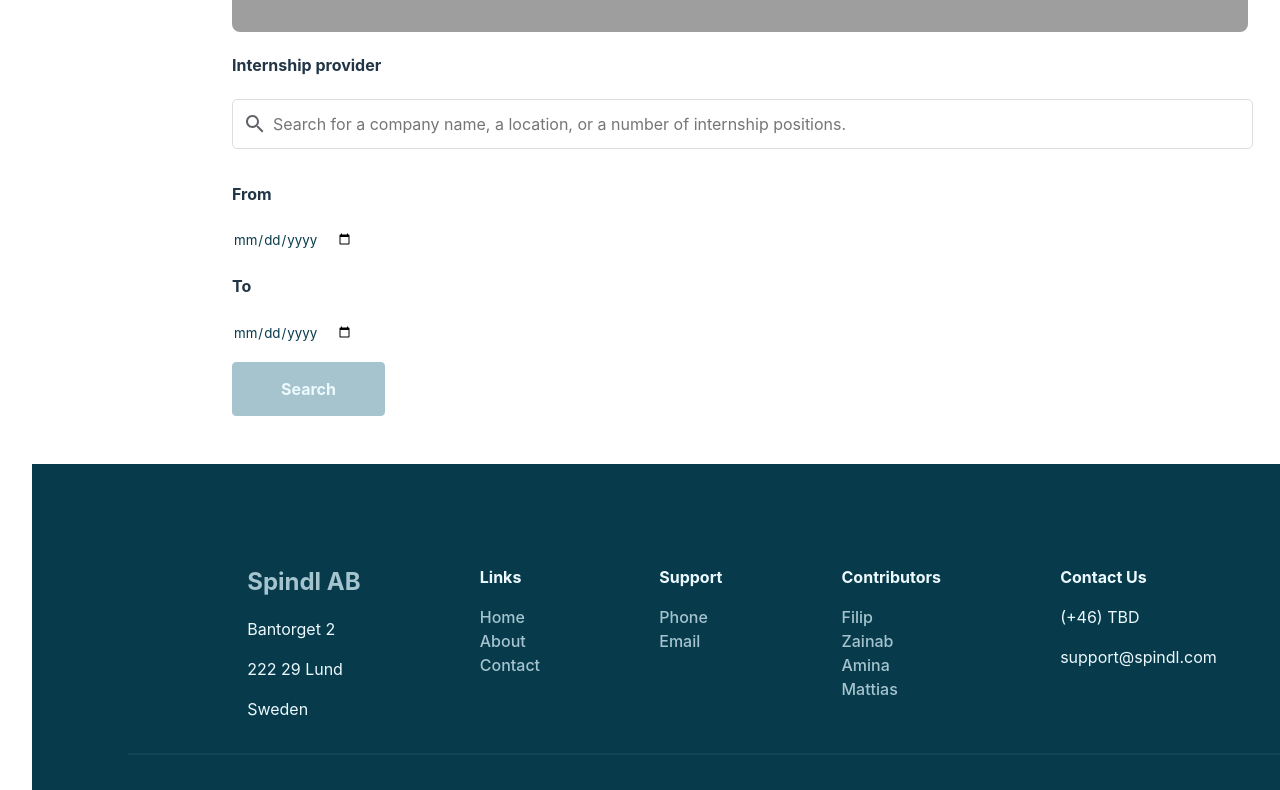
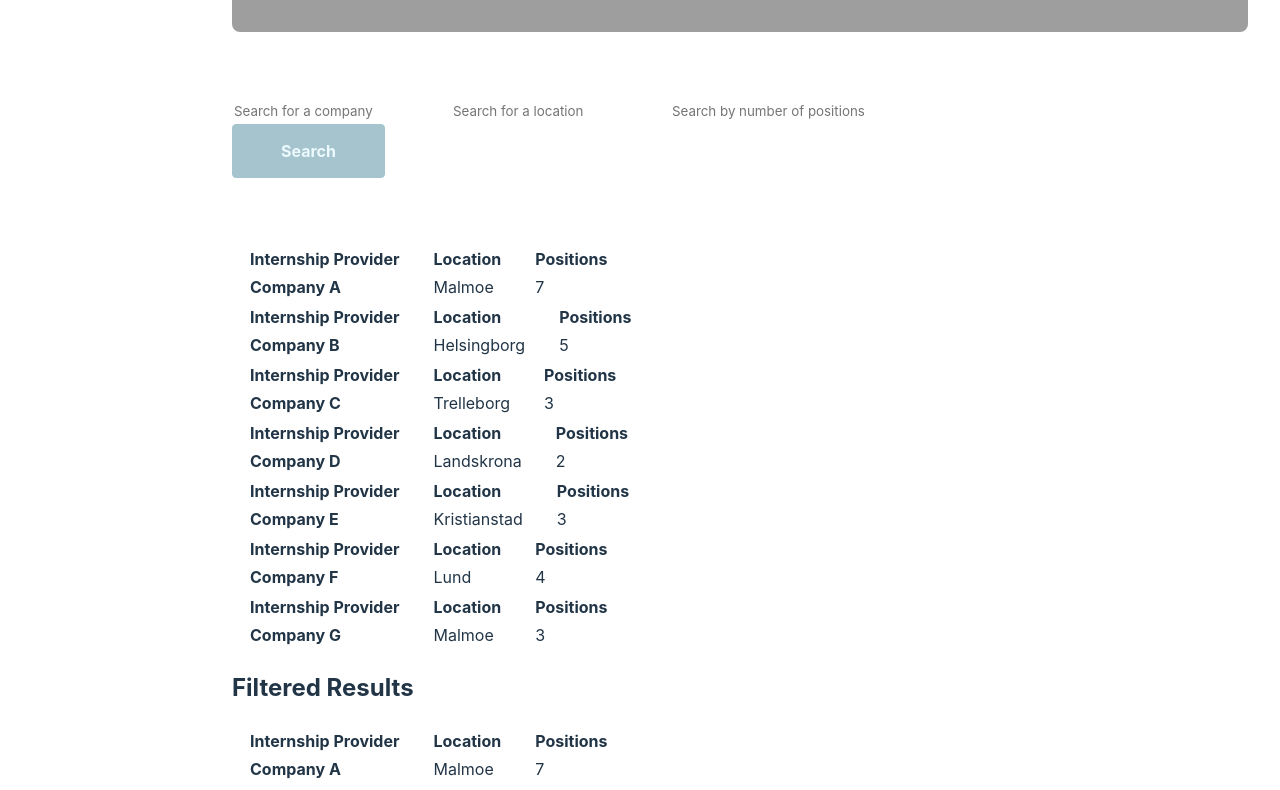
Before and after one commit to MinaStormcloud/Spindl_APL, a React (Vite) app in the folder spindl_apl.client/: page / in a window 1280 px wide. Shown: the part 800-1590 px from the top of the page. Built offline with nearby package versions, Linux system fonts and the light colour scheme; grey boxes are pictures that could not be loaded.

Commit message:
olika sökfält

```diff
--- a/spindl_apl.client/src/components/searchbar/SearchBar.jsx
+++ b/spindl_apl.client/src/components/searchbar/SearchBar.jsx
@@ -1,56 +1,89 @@
-import { useState, useEffect } from "react";
+import { useState } from "react";
 import "./SearchBar.css";
 import "../../css/Buttons.css";
-import data from './internships.json';
+import data from './internships.json'; // Kontrollera sökvägen till JSON-filen
 
 function SearchBar({ onSearch }) {
-  const [internships, setInternships] = useState([]);
-  const [keywords, setKeywords] = useState([]);
-  const [selectedKeyword, setSelectedKeyword] = useState("");
+  const CHAR = data;
+  const [provider, setProvider] = useState('');
+  const [location, setLocation] = useState('');
+  const [positions, setPositions] = useState('');
+  const [foundCHAR, setFoundCHAR] = useState(CHAR);
 
-  useEffect(() => {
-    fetch("")
-      .then((response) => response.json())
-      .then((data) => {
-
-        const searchResults = [
-          ...new Set(data.map((internship) => internship.provider)),
-        ];
-        setKeywords(searchResults);
-        setInternships(data);
-      })
-      .catch((error) => console.error("Error fetching results:", error));
-  }, []);
-
-  const handleKeywordChange = (event) => {
-    setSelectedKeyword(event.target.value);
-  };
-
-  const handleSubmit = (event) => {
-    event.preventDefault();
-    onSearch(selectedKeyword);
-    localStorage.setItem("keyword", selectedKeyword);
-    localStorage.setItem("startDate", document.getElementById("start-date").value);
-    localStorage.setItem("endDate", document.getElementById("end-date").value);
+  // Filtreringslogik
+  const filter = () => {
+    const filteredResults = CHAR.filter((item) => {
+      return (
+        (provider === '' || item.provider.toLowerCase().includes(provider.toLowerCase())) &&
+        (location === '' || item.location.toLowerCase().includes(location.toLowerCase())) &&
+        (positions === '' || item.positions.toLowerCase().includes(positions.toLowerCase()))
+      );
+    });
+    setFoundCHAR(filteredResults);
+    onSearch({ provider, location, positions }); // Skicka de valda sökparametrarna till Home-komponenten
   };
 
   return (
-    <form className="search-bar" onSubmit={handleSubmit}>
+    <div>
       <div>
-        <h4>Internship provider</h4>
-        <input type="text" id="keywords" onkeyup="getResults()" placeholder="Search for a company name, a location, or a number of internship positions." title="Type in a company name"></input>
+        <hr className="hr-style" />
+      </div>
+      {/* Sökfält för företag */}
+      <input
+        type="search"
+        value={provider}
+        onChange={(e) => setProvider(e.target.value)}
+        className="input"
+        placeholder="Search for a company"
+      />
+      {/* Sökfält för plats */}
+      <input
+        type="search"
+        value={location}
+        onChange={(e) => setLocation(e.target.value)}
+        className="input"
+        placeholder="Search for a location"
+      />
+      {/* Sökfält för antal positioner */}
+      <input
+        type="search"
+        value={positions}
+        onChange={(e) => setPositions(e.target.value)}
+        className="input"
+        placeholder="Search by number of positions"
+      />
+      <div>
+        <button className="btn btn-gray-blue" onClick={filter}>Search</button>
       </div>
       <div>
-        <h4>From</h4>
-        <input id="start-date" type="date" required />
+        <hr className="hr-style" />
       </div>
+      {/* Resultatlista */}
       <div>
-        <h4>To</h4>
-        <input id="end-date" type="date" required />
+        {foundCHAR && foundCHAR.length > 0 ? (
+          foundCHAR.map((item, index) => (
+            <table key={index}>
+              <thead>
+                <tr className="tr-font">
+                  <th scope="col">Internship Provider</th>
+                  <th scope="col">Location</th>
+                  <th scope="col">Positions</th>
+                </tr>
+              </thead>
+              <tbody>
+                <tr>
+                  <th scope="row">{item.provider}</th>
+                  <td>{item.location}</td>
+                  <td>{item.positions}</td>
+                </tr>
+              </tbody>
+            </table>
+          ))
+        ) : (
+          <h3>No results found!</h3>
+        )}
       </div>
-      <p></p>
-      <button className="btn btn-gray-blue">Search</button>
-    </form>
+    </div>
   );
 }
 
--- a/spindl_apl.client/src/pages/home/Home.jsx
+++ b/spindl_apl.client/src/pages/home/Home.jsx
@@ -1,22 +1,57 @@
 import React, { useState } from "react";
 import SearchBar from "../../components/searchbar/SearchBar";
 import Hero from "../../components/hero/Hero";
-import "./Home.css"
+import "./Home.css";
+import data from "../../components/searchbar/internships.json"; // Kontrollera sökvägen till JSON-filen
 
 export default function Home() {
-  const [filter, setFilter] = useState(null);
+  const [filter, setFilter] = useState({ provider: "", location: "", positions: "" });
+  const [filteredResults, setFilteredResults] = useState(data); // Inledningsvis visa alla internships
 
-  const handleSearch = (destination) => {
-    setFilter(null); // Reset filter first
-    setTimeout(() => {
-      setFilter(destination);
-    }, 0); // Delay to ensure the reset takes effect before applying new filter
+  const handleSearch = (searchParams) => {
+    setFilter(searchParams); // Uppdatera filterstaten med sökparametrarna
+
+    // Filtrera resultaten baserat på sökparametrarna
+    const filtered = data.filter((item) => {
+      return (
+        (searchParams.provider === "" || item.provider.toLowerCase().includes(searchParams.provider.toLowerCase())) &&
+        (searchParams.location === "" || item.location.toLowerCase().includes(searchParams.location.toLowerCase())) &&
+        (searchParams.positions === "" || item.positions.toLowerCase().includes(searchParams.positions.toLowerCase()))
+      );
+    });
+
+    setFilteredResults(filtered); // Uppdatera resultatet som visas baserat på filtreringen
   };
 
   return (
     <>
       <Hero />
       <SearchBar onSearch={handleSearch} />
+      <div>
+        <h2>Filtered Results</h2>
+        {filteredResults && filteredResults.length > 0 ? (
+          filteredResults.map((item, index) => (
+            <table key={index}>
+              <thead>
+                <tr className="tr-font">
+                  <th scope="col">Internship Provider</th>
+                  <th scope="col">Location</th>
+                  <th scope="col">Positions</th>
+                </tr>
+              </thead>
+              <tbody>
+                <tr>
+                  <th scope="row">{item.provider}</th>
+                  <td>{item.location}</td>
+                  <td>{item.positions}</td>
+                </tr>
+              </tbody>
+            </table>
+          ))
+        ) : (
+          <h3>No results found!</h3>
+        )}
+      </div>
     </>
   );
 }
```
